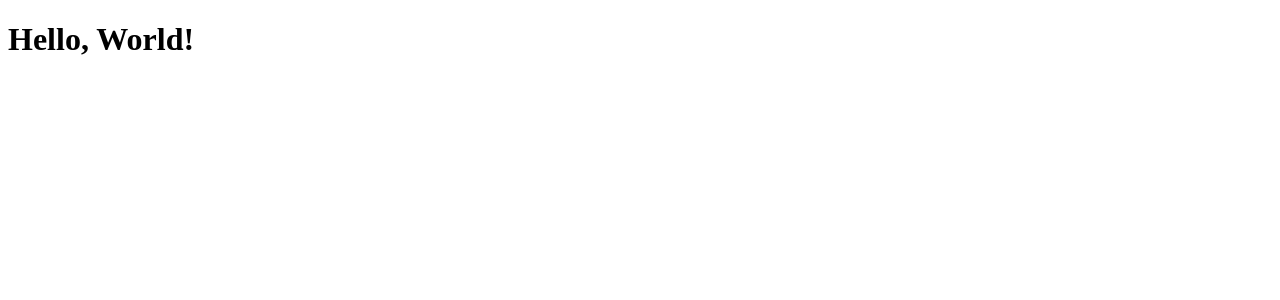
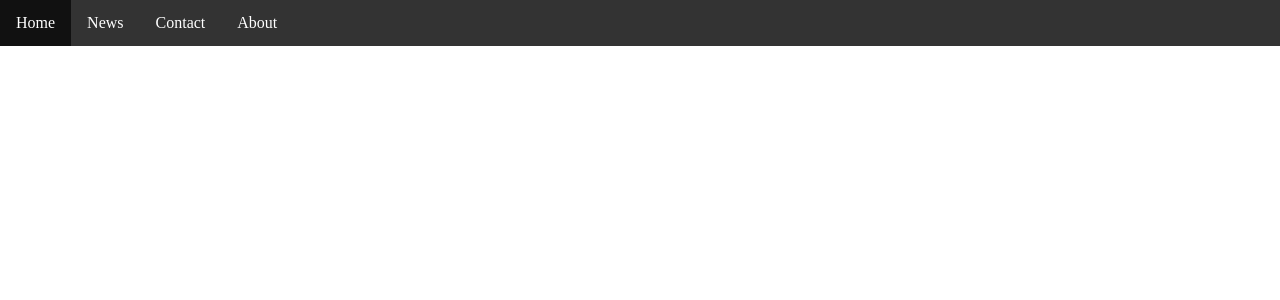
Before and after one commit to Sarun-george/Shopping_Cart-, a React (Vite) app: page / in a window 1280 px wide. Shown: the top 300 px of the page. Built offline with nearby package versions, Linux system fonts and the light colour scheme.

Commit message:
style: designing home page

```diff
--- a/src/App.jsx
+++ b/src/App.jsx
@@ -1,9 +1,12 @@
+import Home from './pages/Home';
+
 function App() {
   return (
     <div className="App">
-      <h1>Hello, World!</h1>
+      <Home />
     </div>
   );
 }
 
+
 export default App;
--- a/src/components/Navbar.jsx
+++ b/src/components/Navbar.jsx
@@ -0,0 +1,20 @@
+function Navbar() {
+  return (
+    <ul>
+      <li>
+        <a href="#home">Home</a>
+      </li>
+      <li>
+        <a href="#news">News</a>
+      </li>
+      <li>
+        <a href="#contact">Contact</a>
+      </li>
+      <li>
+        <a href="#about">About</a>
+      </li>
+    </ul>
+  );
+}
+
+export default Navbar;
--- a/src/main.jsx
+++ b/src/main.jsx
@@ -1,7 +1,7 @@
 import { StrictMode } from 'react'
 import { createRoot } from 'react-dom/client'
-import App from './App.jsx'
-
+import App from './App';
+import './style.css';
 
 createRoot(document.getElementById('root')).render(
   <StrictMode>
--- a/src/pages/Home.jsx
+++ b/src/pages/Home.jsx
@@ -0,0 +1,11 @@
+import Navbar from '../components/Navbar';
+
+function Home() {
+    return (
+        <div>
+            <Navbar />
+        </div>
+    );
+}
+
+export default Home;
--- /dev/null
+++ b/src/style.css
@@ -0,0 +1,28 @@
+body {
+  margin: 0;
+  padding: 0;
+}
+
+ul {
+  list-style-type: none;
+  margin: 0;
+  padding: 0;
+  overflow: hidden;
+  background-color: #333333;
+}
+
+ul li {
+  float: left;
+}
+
+ul li a {
+  display: block;
+  color: white;
+  text-align: center;
+  padding: 14px 16px;
+  text-decoration: none;
+}
+
+ul li a:hover {
+  background-color: #111111;
+}
```
Also changed, not shown: src/pages/Shop.jsx (+9 -0 lines).
